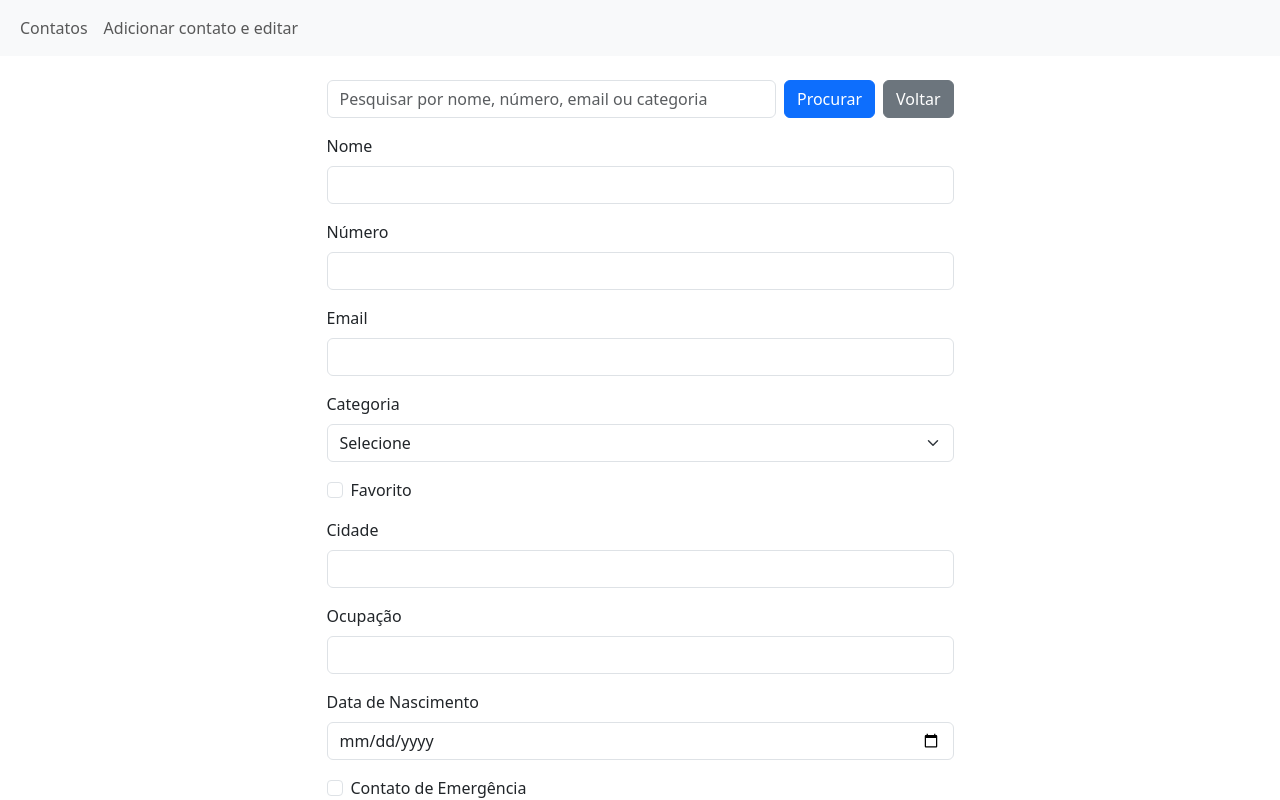
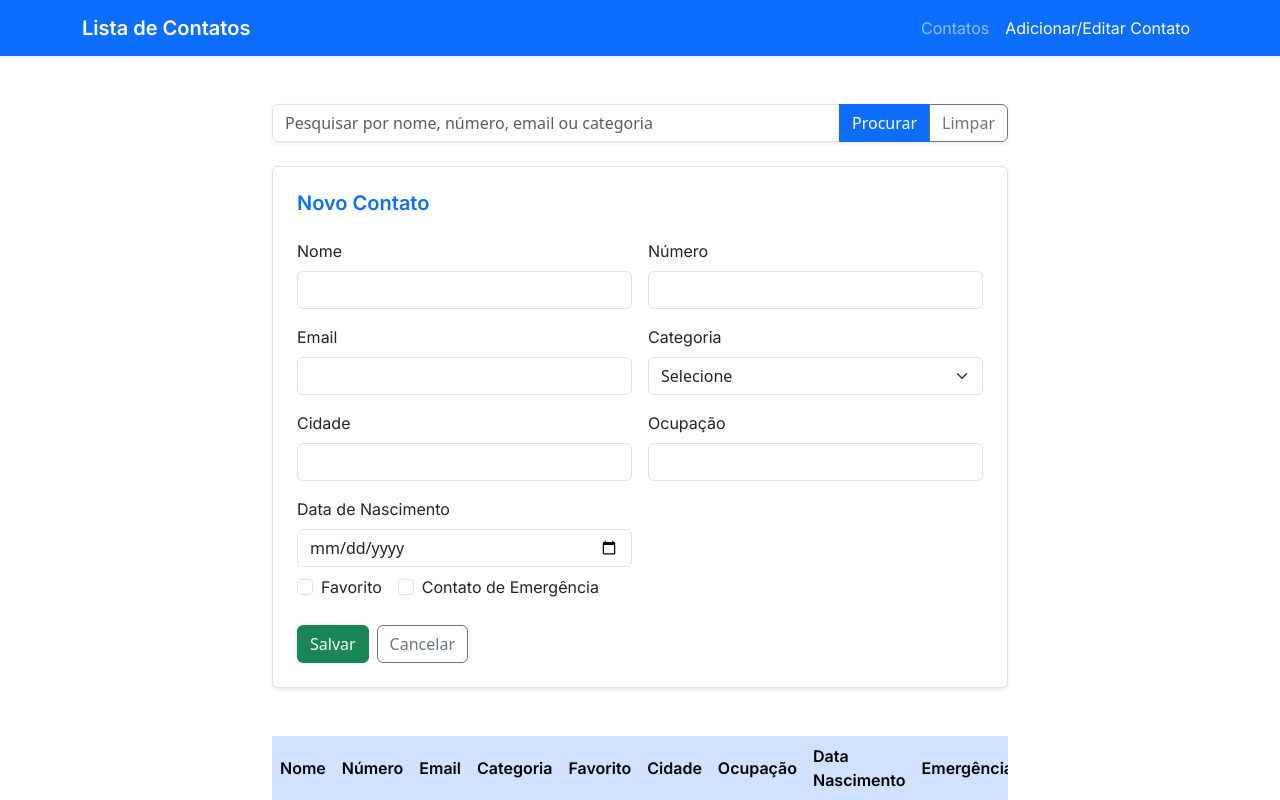
Before and after one commit to anacpwc/contact-list, an Angular app: page /new-contact in a window 1280 px wide. Shown: the top 800 px of the page. Built offline with nearby package versions, Linux system fonts and the light colour scheme; no server answers.

Commit message:
Sexto commit

```diff
--- a/src/app/navbar/navbar.component.html
+++ b/src/app/navbar/navbar.component.html
@@ -1,15 +1,37 @@
-<nav class="navbar navbar-expand-lg bg-body-tertiary">
-    <div class="container-fluid">
-      <button class="navbar-toggler" type="button" data-bs-toggle="collapse" data-bs-target="#navbarSupportedContent" aria-controls="navbarSupportedContent" aria-expanded="false" aria-label="Toggle navigation">
+<nav class="navbar navbar-expand-lg navbar-dark bg-primary shadow-sm">
+  <div class="container">
+
+    <a class="navbar-brand fw-semibold" routerLink="/contacts">Lista de Contatos</a>
+
+    <button
+      class="navbar-toggler"
+      type="button"
+      data-bs-toggle="collapse"
+      data-bs-target="#navbarSupportedContent"
+      aria-controls="navbarSupportedContent"
+      aria-expanded="false"
+      aria-label="Toggle navigation">
       <span class="navbar-toggler-icon"></span>
     </button>
+
     <div class="collapse navbar-collapse" id="navbarSupportedContent">
-        <ul class="navbar-nav me-auto mb-2 mb-lg-0">
+      <ul class="navbar-nav ms-auto mb-2 mb-lg-0">
         <li class="nav-item">
-                <a class="nav-link" aria-current="page" routerLink="/contacts">Contatos</a>
+          <a
+            class="nav-link active"
+            routerLink="/contacts"
+            routerLinkActive="active"
+            [routerLinkActiveOptions]="{ exact: true }">
+            Contatos
+          </a>
         </li>
         <li class="nav-item">
-                <a class="nav-link" aria-current="page" routerLink="/new-contact">Adicionar contato e editar</a>
+          <a
+            class="nav-link"
+            routerLink="/new-contact"
+            routerLinkActive="active">
+            Adicionar/Editar Contato
+          </a>
         </li>
       </ul>
     </div>
--- a/src/app/new-contact/new-contact.component.html
+++ b/src/app/new-contact/new-contact.component.html
@@ -1,110 +1,121 @@
-<div class="container p-4">
-  <div class="row">
-    <div class="col-7 m-auto">
+<div class="container py-5">
+  <div class="row justify-content-center">
+    <div class="col-lg-8 col-md-10">
 
-      <div class="mb-3 d-flex">
+      <!-- 🔍 Pesquisa -->
+      <div class="input-group mb-4 shadow-sm">
         <input
           type="text"
-          class="form-control me-2"
+          class="form-control"
           placeholder="Pesquisar por nome, número, email ou categoria"
           [(ngModel)]="searchText"
           (input)="onFilterChange(searchText)"
           name="searchText"
         />
-        <button class="btn btn-primary" (click)="onSearchClick()">Procurar</button>
-        <button class="btn btn-secondary ms-2" (click)="clearFilter()">Voltar</button>
+        <button class="btn btn-primary" (click)="onSearchClick()">
+          <i class="bi bi-search"></i> Procurar
+        </button>
+        <button class="btn btn-outline-secondary" (click)="clearFilter()">
+          <i class="bi bi-x-circle"></i> Limpar
+        </button>
       </div>
 
-      <form [formGroup]="formGroupContact">
+      <!-- 📋 Formulário -->
+      <form [formGroup]="formGroupContact" class="bg-white p-4 rounded shadow-sm border">
 
-        <!-- Nome -->
-        <div class="mb-3">
+        <h5 class="mb-4 fw-semibold text-primary">
+          {{ isEditing ? 'Editar Contato' : 'Novo Contato' }}
+        </h5>
+
+        <div class="row g-3">
+          <div class="col-md-6">
             <label for="inputName" class="form-label">Nome</label>
             <input formControlName="name" type="text" class="form-control" id="inputName" />
           </div>
 
-        <!-- Número -->
-        <div class="mb-3">
+          <div class="col-md-6">
             <label for="inputNumber" class="form-label">Número</label>
-          <input formControlName="number" type="text" class="form-control" maxlength="15" />
-          <div *ngIf="numeroDuplicado" class="text-danger mt-1">Este número já está cadastrado.</div>
+            <input formControlName="number" type="text" class="form-control" maxlength="15" id="inputNumber" />
+            <div *ngIf="numeroDuplicado" class="text-danger small">Este número já está cadastrado.</div>
           </div>
 
-        <!-- Email -->
-        <div class="mb-3">
+          <div class="col-md-6">
             <label for="inputEmail" class="form-label">Email</label>
             <input formControlName="email" type="email" class="form-control" id="inputEmail" />
-          <div *ngIf="emailDuplicado" class="text-danger mt-1">Este email já está cadastrado.</div>
+            <div *ngIf="emailDuplicado" class="text-danger small">Este email já está cadastrado.</div>
           </div>
 
-        <!-- Categoria -->
-        <div class="mb-3">
+          <div class="col-md-6">
             <label for="inputCategory" class="form-label">Categoria</label>
             <select formControlName="category" class="form-select" id="inputCategory">
               <option value="">Selecione</option>
               <option value="Família">Família</option>
               <option value="Trabalho">Trabalho</option>
-            <option value="Escola">Escola</option>
+              <option value="Faculdade">Faculdade</option>
               <option value="Outro">Outro</option>
             </select>
           </div>
 
-        <!-- Favorito -->
-        <div class="form-check mb-3">
+          <div class="col-md-6">
+            <label for="inputCity" class="form-label">Cidade</label>
+            <input formControlName="city" type="text" class="form-control" id="inputCity" />
+          </div>
+
+          <div class="col-md-6">
+            <label for="inputOccupation" class="form-label">Ocupação</label>
+            <input formControlName="occupation" type="text" class="form-control" id="inputOccupation" />
+          </div>
+
+          <div class="col-md-6">
+            <label for="inputBirthDate" class="form-label">Data de Nascimento</label>
+            <input formControlName="birthDate" type="date" class="form-control" id="inputBirthDate" />
+          </div>
+
+          <div class="col-12 d-flex gap-3 mt-2">
+            <div class="form-check">
               <input formControlName="isFavorite" type="checkbox" class="form-check-input" id="inputFavorite" />
               <label class="form-check-label" for="inputFavorite">Favorito</label>
             </div>
 
-        <!-- Cidade -->
-        <div class="mb-3">
-          <label for="inputCity" class="form-label">Cidade</label>
-          <input formControlName="city" type="text" class="form-control" id="inputCity" />
-        </div>
-
-        <!-- Ocupação -->
-        <div class="mb-3">
-          <label for="inputOccupation" class="form-label">Ocupação</label>
-          <input formControlName="occupation" type="text" class="form-control" id="inputOccupation" />
-        </div>
-
-        <!-- Data de nascimento -->
-        <div class="mb-3">
-          <label for="inputBirthDate" class="form-label">Data de Nascimento</label>
-          <input formControlName="birthDate" type="date" class="form-control" id="inputBirthDate" />
-        </div>
-
-        <!-- Contato de emergência -->
-        <div class="form-check mb-3">
+            <div class="form-check">
               <input formControlName="emergency" type="checkbox" class="form-check-input" id="inputEmergency" />
               <label class="form-check-label" for="inputEmergency">Contato de Emergência</label>
             </div>
-
-        <div *ngIf="campoVazio" class="text-danger mb-2">
-          Por favor, preencha todos os campos antes de salvar.
+          </div>
         </div>
 
+        <div *ngIf="campoVazio" class="text-danger mt-3">
+          Por favor, preencha todos os campos obrigatórios antes de salvar.
+        </div>
 
-        <!-- Botões -->
-        <button *ngIf="!isEditing" type="button" class="btn btn-primary" (click)="save($event)">Salvar contato</button>
-        <button *ngIf="isEditing" type="button" class="btn btn-primary" (click)="update($event)">Atualizar contato</button>
-        <button type="button" class="btn btn-secondary ms-2" (click)="clear()">Cancelar</button>
+        <div class="mt-4 d-flex gap-2">
+          <button *ngIf="!isEditing" type="button" class="btn btn-success" (click)="save($event)">
+            <i class="bi bi-save"></i> Salvar
+          </button>
+          <button *ngIf="isEditing" type="button" class="btn btn-primary" (click)="update($event)">
+            <i class="bi bi-pencil-square"></i> Atualizar
+          </button>
+          <button type="button" class="btn btn-outline-secondary" (click)="clear()">
+            <i class="bi bi-x-circle"></i> Cancelar
+          </button>
+        </div>
       </form>
 
-      <!-- Tabela de contatos -->
-      <table class="table table-striped mt-4">
-        <thead>
+      <!-- 📄 Tabela -->
+      <div class="table-responsive mt-5">
+        <table class="table table-striped align-middle">
+          <thead class="table-primary">
             <tr>
-            <th scope="col">Nome</th>
-            <th scope="col">Número</th>
-            <th scope="col">Email</th>
-            <th scope="col">Categoria</th>
-            <th scope="col">Favorito</th>
-            <th scope="col">Cidade</th>
-            <th scope="col">Ocupação</th>
-            <th scope="col">Data de Nascimento</th>
-            <th scope="col">Emergência</th>
-            <th scope="col">Remover</th>
-            <th scope="col">Atualizar</th>
+              <th>Nome</th>
+              <th>Número</th>
+              <th>Email</th>
+              <th>Categoria</th>
+              <th>Favorito</th>
+              <th>Cidade</th>
+              <th>Ocupação</th>
+              <th>Data Nascimento</th>
+              <th>Emergência</th>
+              <th class="text-center">Ações</th>
             </tr>
           </thead>
           <tbody>
@@ -118,11 +129,28 @@
               <td>{{ c.occupation }}</td>
               <td>{{ formatDateBR(c.birthDate) }}</td>
               <td>{{ c.emergency ? 'Sim' : 'Não' }}</td>
-            <td><button class="btn btn-danger" (click)="delete(c)">Remover</button></td>
-            <td><button class="btn btn-primary" (click)="onClickUpdate(c)">Alterar</button></td>
+              <td>
+                <div class="d-flex justify-content-center gap-2">
+                  <button
+                    class="btn btn-sm btn-primary d-flex align-items-center gap-1"
+                    (click)="onClickUpdate(c)"
+                    type="button"
+                  >
+                    <i class="bi bi-pencil-fill"></i> Editar
+                  </button>
+                  <button
+                    class="btn btn-sm btn-danger d-flex align-items-center gap-1"
+                    (click)="delete(c)"
+                    type="button"
+                  >
+                    <i class="bi bi-trash-fill"></i> Excluir
+                  </button>
+                </div>
+              </td>
             </tr>
           </tbody>
         </table>
+      </div>
 
     </div>
   </div>
--- a/src/index.html
+++ b/src/index.html
@@ -1,11 +1,39 @@
 <!doctype html>
-<html lang="en">
+<html lang="pt-BR">
 <head>
   <meta charset="utf-8">
   <title>ContactList</title>
   <base href="/">
   <meta name="viewport" content="width=device-width, initial-scale=1">
   <link rel="icon" type="image/x-icon" href="favicon.ico">
+
+  <!-- Fontes bonitas e modernas -->
+  <link href="https://fonts.googleapis.com/css2?family=Inter:wght@400;500;600&family=Roboto:wght@400;500&display=swap" rel="stylesheet">
+
+  <!-- Estilo global para fontes e background suave -->
+  <style>
+    body {
+      font-family: 'Inter', 'Roboto', sans-serif;
+      background-color: #f9fafb;
+      margin: 0;
+      padding: 0;
+      color: #333;
+    }
+
+    h1, h2, h3, h4, h5, h6, .navbar-brand {
+      font-family: 'Inter', sans-serif;
+      font-weight: 600;
+      color: #222;
+    }
+
+    label, .form-label, .nav-link, button, table {
+      font-family: 'Inter', 'Roboto', sans-serif;
+    }
+
+    .table th, .table td {
+      vertical-align: middle;
+    }
+  </style>
 </head>
 <body>
   <app-root></app-root>
```
Also changed, not shown: src/app/contacts/contacts.component.html (+28 -15 lines). Lines whose indentation alone changed are shown as unchanged.
